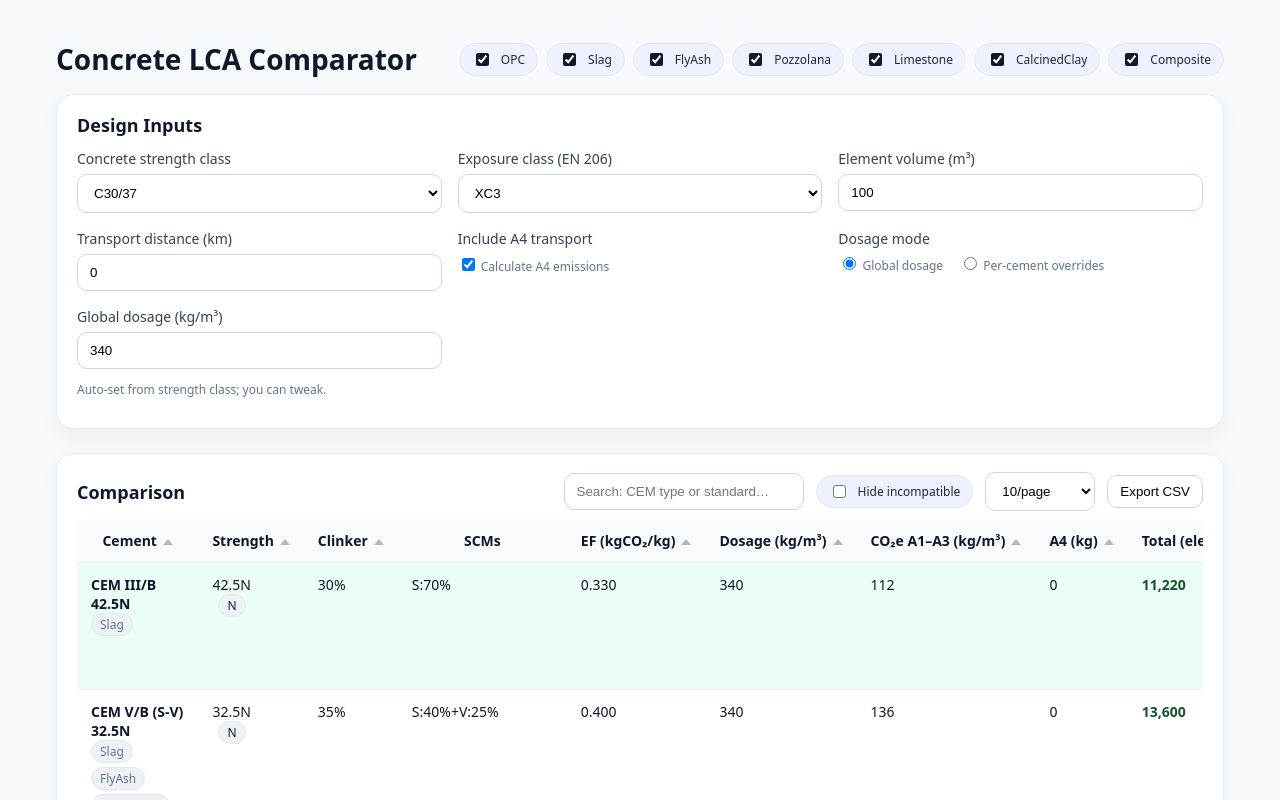
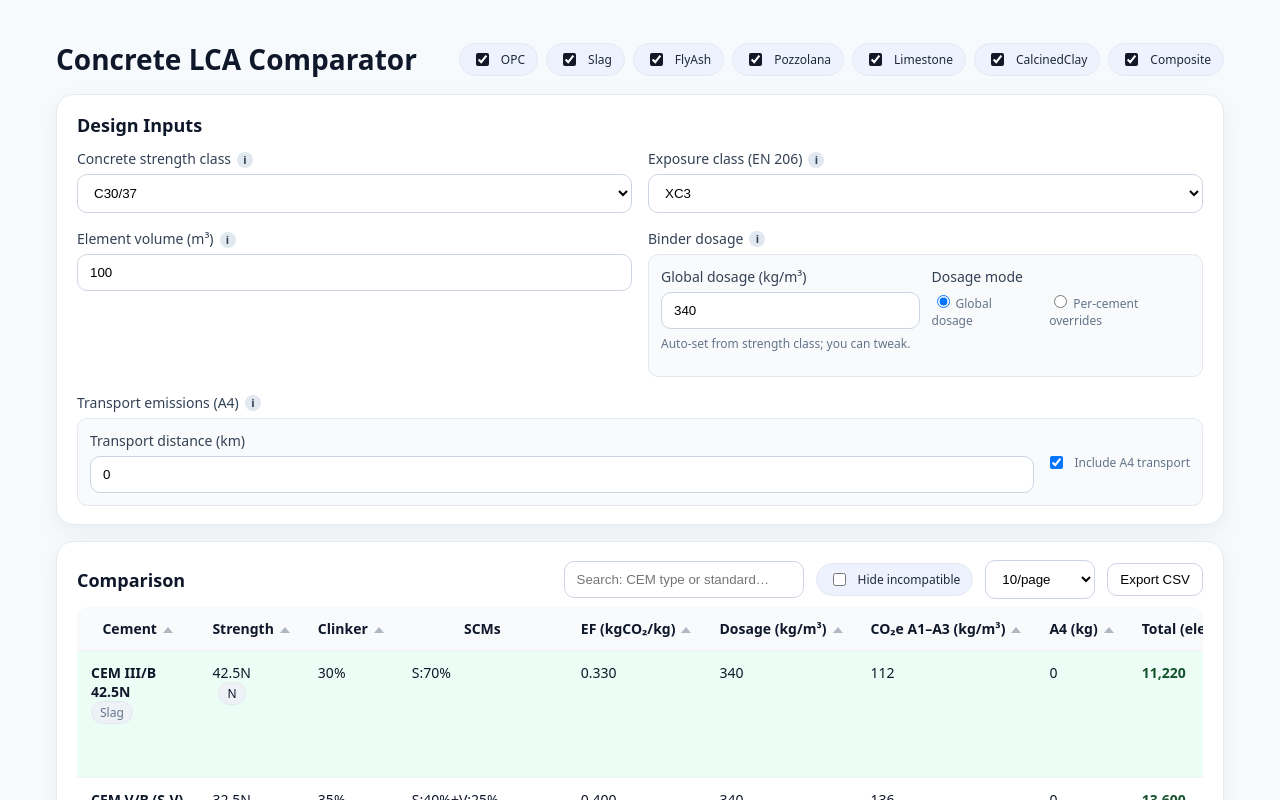
Before and after one commit to MarioSorgente/cement-lca, a Next.js app: page / in a window 1280 px wide. Shown: the top 800 px of the page. Built offline with nearby package versions, Linux system fonts and the light colour scheme.

Commit message:
Update Inputs.tsx

```diff
--- a/components/Inputs.tsx
+++ b/components/Inputs.tsx
@@ -1,47 +1,199 @@
+import { useState } from 'react'
 import { InputsState } from '../lib/types'
 import { getDefaultDosage } from '../lib/dosage'
 
+/** Tiny inline tooltip (no external CSS needed) */
+function Info({ text }: { text: string }) {
+  const [open, setOpen] = useState(false)
+  return (
+    <span
+      onMouseEnter={() => setOpen(true)}
+      onMouseLeave={() => setOpen(false)}
+      style={{ display: 'inline-flex', alignItems: 'center', marginLeft: 6, cursor: 'help', position: 'relative' }}
+      aria-label={text}
+    >
+      <span
+        style={{
+          width: 16, height: 16, borderRadius: 9999, background: '#e2e8f0', color: '#334155',
+          fontSize: 11, fontWeight: 700, lineHeight: '16px', textAlign: 'center'
+        }}
+      >
+        i
+      </span>
+      {open && (
+        <span
+          role="tooltip"
+          style={{
+            position: 'absolute', top: '125%', left: '50%', transform: 'translateX(-50%)',
+            background: '#1e293b', color: '#fff', padding: '6px 10px', borderRadius: 6,
+            fontSize: 12, whiteSpace: 'nowrap', boxShadow: '0 6px 20px rgba(0,0,0,0.15)', zIndex: 20
+          }}
+        >
+          {text}
+        </span>
+      )}
+    </span>
+  )
+}
 
-const strengthOptions: InputsState['concreteStrength'][] = ['C20/25','C25/30','C30/37','C35/45','C40/50','C45/55','C50/60']
+const strengthOptions: InputsState['concreteStrength'][] = [
+  'C20/25','C25/30','C30/37','C35/45','C40/50','C45/55','C50/60'
+]
 const exposureOptions = ['XC1','XC2','XC3','XC4','XD1','XD2','XD3','XS1','XS2','XS3','XF1','XF2','XA2','XA3']
 
+export default function Inputs({ state, setState }: { state: InputsState; setState: (s: InputsState) => void }) {
+  const dosageDisabled = state.dosageMode !== 'global'
 
-export default function Inputs({ state, setState }: { state: InputsState; setState: (s: InputsState) => void }) {
   return (
-<div className="card" style={{ marginBottom: 24 }}>
-<h2 style={{ fontSize: 18, fontWeight: 600, margin: 0, marginBottom: 12 }}>Design Inputs</h2>
-<div className="grid" style={{ gridTemplateColumns: 'repeat(3, minmax(0,1fr))' }}>
+    <div className="card" style={{ marginBottom: 16 }}>
+      <h2 style={{ fontSize: 18, fontWeight: 700, marginTop: 0, marginBottom: 12 }}>Design Inputs</h2>
+
+      {/* Row 1: Strength + Exposure */}
+      <div className="grid" style={{ gridTemplateColumns: '1fr 1fr' }}>
         <div>
-<label className="label">Concrete strength class</label>
-<select className="select" value={state.concreteStrength} onChange={(e) => { const v = e.target.value as InputsState['concreteStrength']; setState({ ...state, concreteStrength: v, globalDosage: getDefaultDosage(v) }) }}>{strengthOptions.map(o => <option key={o} value={o}>{o}</option>)}</select>
+          <label className="label">
+            Concrete strength class
+            <Info text="Concrete strength class (EN 206), e.g., C30/37. Sets the performance target and suggests a typical binder dosage." />
+          </label>
+          <select
+            className="select"
+            value={state.concreteStrength}
+            onChange={(e) => {
+              const v = e.target.value as InputsState['concreteStrength']
+              setState({ ...state, concreteStrength: v, globalDosage: getDefaultDosage(v) })
+            }}
+          >
+            {strengthOptions.map(o => <option key={o} value={o}>{o}</option>)}
+          </select>
         </div>
+
         <div>
-<label className="label">Exposure class (EN 206)</label>
-<select className="select" value={state.exposureClass} onChange={(e) => setState({ ...state, exposureClass: e.target.value })}>{exposureOptions.map(o => <option key={o} value={o}>{o}</option>)}</select>
+          <label className="label">
+            Exposure class (EN 206)
+            <Info text="Durability class (EN 206), e.g., XC3. Used to flag exposure compatibility of each cement." />
+          </label>
+          <select
+            className="select"
+            value={state.exposureClass}
+            onChange={(e) => setState({ ...state, exposureClass: e.target.value })}
+          >
+            {exposureOptions.map(o => <option key={o} value={o}>{o}</option>)}
+          </select>
         </div>
+      </div>
+
+      {/* Row 2: Element volume + Binder dosage group */}
+      <div className="grid" style={{ gridTemplateColumns: '1fr 1fr', marginTop: 16 }}>
         <div>
-<label className="label">Element volume (m³)</label>
-<input className="input" type="number" min={1} value={state.volumeM3} onChange={(e) => setState({ ...state, volumeM3: Number(e.target.value) || 0 })} />
+          <label className="label">
+            Element volume (m³)
+            <Info text="Concrete element volume in cubic meters. Scales the total embodied carbon (A1–A3 and optional A4)." />
+          </label>
+          <input
+            type="number"
+            min={0}
+            className="input"
+            value={state.volumeM3}
+            onChange={(e) => setState({ ...state, volumeM3: Number(e.target.value) || 0 })}
+          />
         </div>
+
+        {/* Binder dosage group: Global dosage + Dosage mode */}
+        <div>
+          <label className="label" style={{ display: 'flex', alignItems: 'center' }}>
+            Binder dosage
+            <Info text="Cement content per m³. Choose a single global dosage or allow per-cement overrides in the table." />
+          </label>
+
+          <div
+            style={{
+              border: '1px solid #e2e8f0', borderRadius: 10, background: '#f9fafb',
+              padding: 12, display: 'grid', gridTemplateColumns: '1fr 1fr', gap: 12
+            }}
+          >
+            <div>
+              <label className="label" style={{ marginBottom: 6 }}>
+                Global dosage (kg/m³)
+              </label>
+              <input
+                type="number"
+                min={0}
+                className="input"
+                value={state.globalDosage}
+                onChange={(e) => setState({ ...state, globalDosage: Number(e.target.value) || 0 })}
+                disabled={dosageDisabled}
+                style={dosageDisabled ? { opacity: 0.6, cursor: 'not-allowed' } : undefined}
+              />
+              <p className="small" style={{ marginTop: 6 }}>
+                Auto-set from strength class; you can tweak.
+              </p>
+            </div>
+
+            <div>
+              <label className="label" style={{ marginBottom: 6 }}>
+                Dosage mode
+              </label>
+              <div className="small" style={{ display: 'flex', gap: 16, alignItems: 'center' }}>
+                <label>
+                  <input
+                    type="radio"
+                    name="dosage"
+                    checked={state.dosageMode === 'global'}
+                    onChange={() => setState({ ...state, dosageMode: 'global' })}
+                    style={{ marginRight: 6 }}
+                  />
+                  Global dosage
+                </label>
+                <label>
+                  <input
+                    type="radio"
+                    name="dosage"
+                    checked={state.dosageMode === 'perCement'}
+                    onChange={() => setState({ ...state, dosageMode: 'perCement' })}
+                    style={{ marginRight: 6 }}
+                  />
+                  Per-cement overrides
+                </label>
+              </div>
+            </div>
+          </div>
+        </div>
+      </div>
+
+      {/* Row 3: Transport emissions group (A4) */}
+      <div style={{ marginTop: 16 }}>
+        <label className="label" style={{ display: 'flex', alignItems: 'center' }}>
+          Transport emissions (A4)
+          <Info text="A4 = transport from plant to site. Calculated as volume × distance × transport factor (kg CO₂ per m³·km). Tick to include A4 in totals." />
+        </label>
+
+        <div
+          style={{
+            border: '1px solid #e2e8f0', borderRadius: 10, background: '#f9fafb',
+            padding: 12, display: 'grid', gridTemplateColumns: '1fr auto', gap: 12, alignItems: 'end'
+          }}
+        >
           <div>
             <label className="label">Transport distance (km)</label>
-<input className="input" type="number" min={0} value={state.distanceKm} onChange={(e) => setState({ ...state, distanceKm: Number(e.target.value) || 0 })} />
+            <input
+              type="number"
+              min={0}
+              className="input"
+              value={state.distanceKm}
+              onChange={(e) => setState({ ...state, distanceKm: Number(e.target.value) || 0 })}
+            />
           </div>
-<div>
-<label className="label">Include A4 transport</label>
-<label className="small"><input type="checkbox" checked={state.includeA4} onChange={(e) => setState({ ...state, includeA4: e.target.checked })} /> Calculate A4 emissions</label>
+
+          <div style={{ display: 'flex', alignItems: 'center', height: '100%' }}>
+            <label className="small" style={{ display: 'inline-flex', alignItems: 'center', gap: 8 }}>
+              <input
+                type="checkbox"
+                checked={state.includeA4}
+                onChange={(e) => setState({ ...state, includeA4: e.target.checked })}
+              />
+              Include A4 transport
+            </label>
           </div>
-<div>
-<label className="label">Dosage mode</label>
-<div className="small" style={{ display: 'flex', gap: 16 }}>
-<label><input type="radio" name="dosage" checked={state.dosageMode === 'global'} onChange={() => setState({ ...state, dosageMode: 'global' })} /> Global dosage</label>
-<label><input type="radio" name="dosage" checked={state.dosageMode === 'perCement'} onChange={() => setState({ ...state, dosageMode: 'perCement' })} /> Per‑cement overrides</label>
-</div>
-</div>
-<div>
-<label className="label">Global dosage (kg/m³)</label>
-<input className="input" type="number" min={200} value={state.globalDosage} onChange={(e) => setState({ ...state, globalDosage: Number(e.target.value) || 0 })} />
-<p className="small">Auto‑set from strength class; you can tweak.</p>
         </div>
       </div>
     </div>
```
Lines whose indentation alone changed are shown as unchanged.
